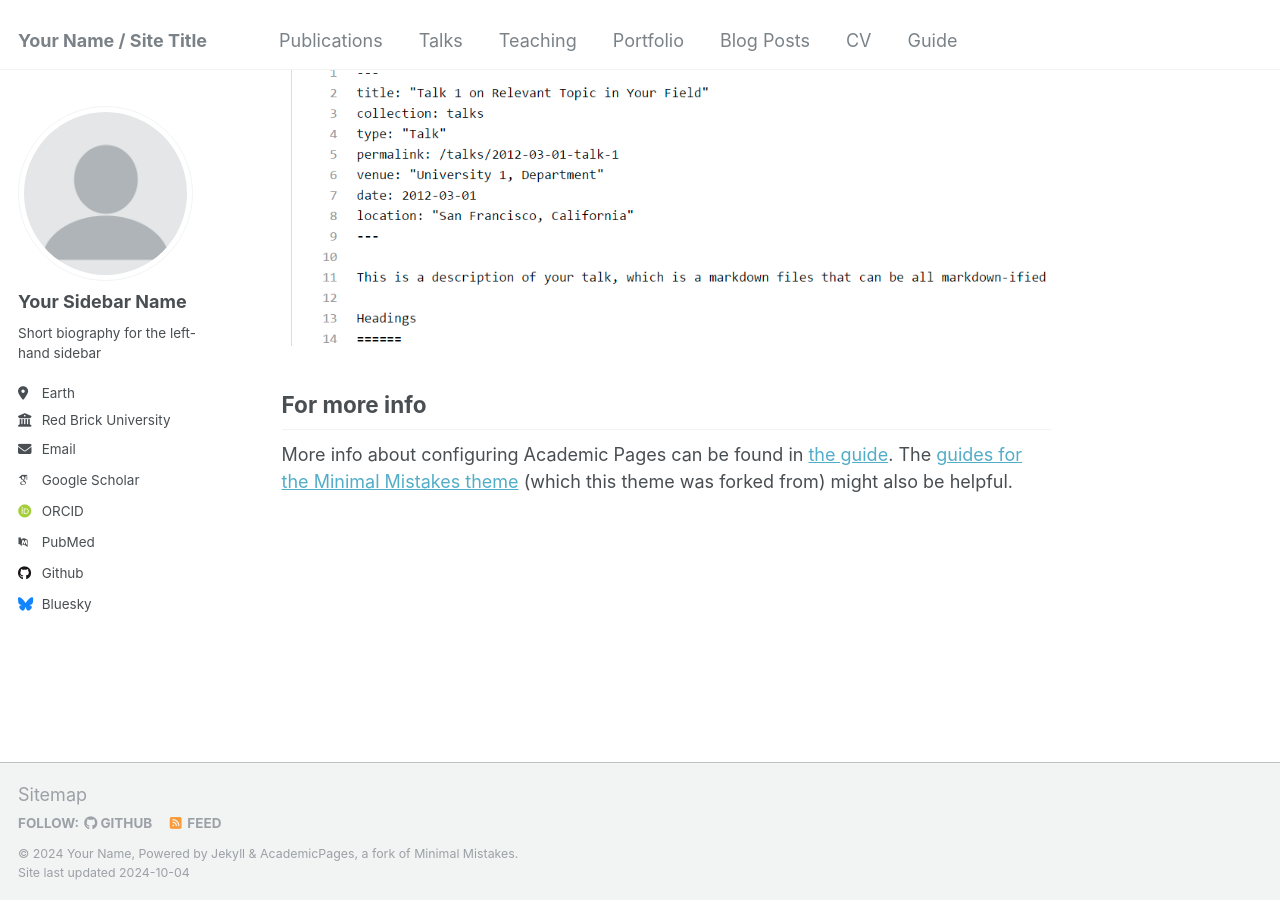
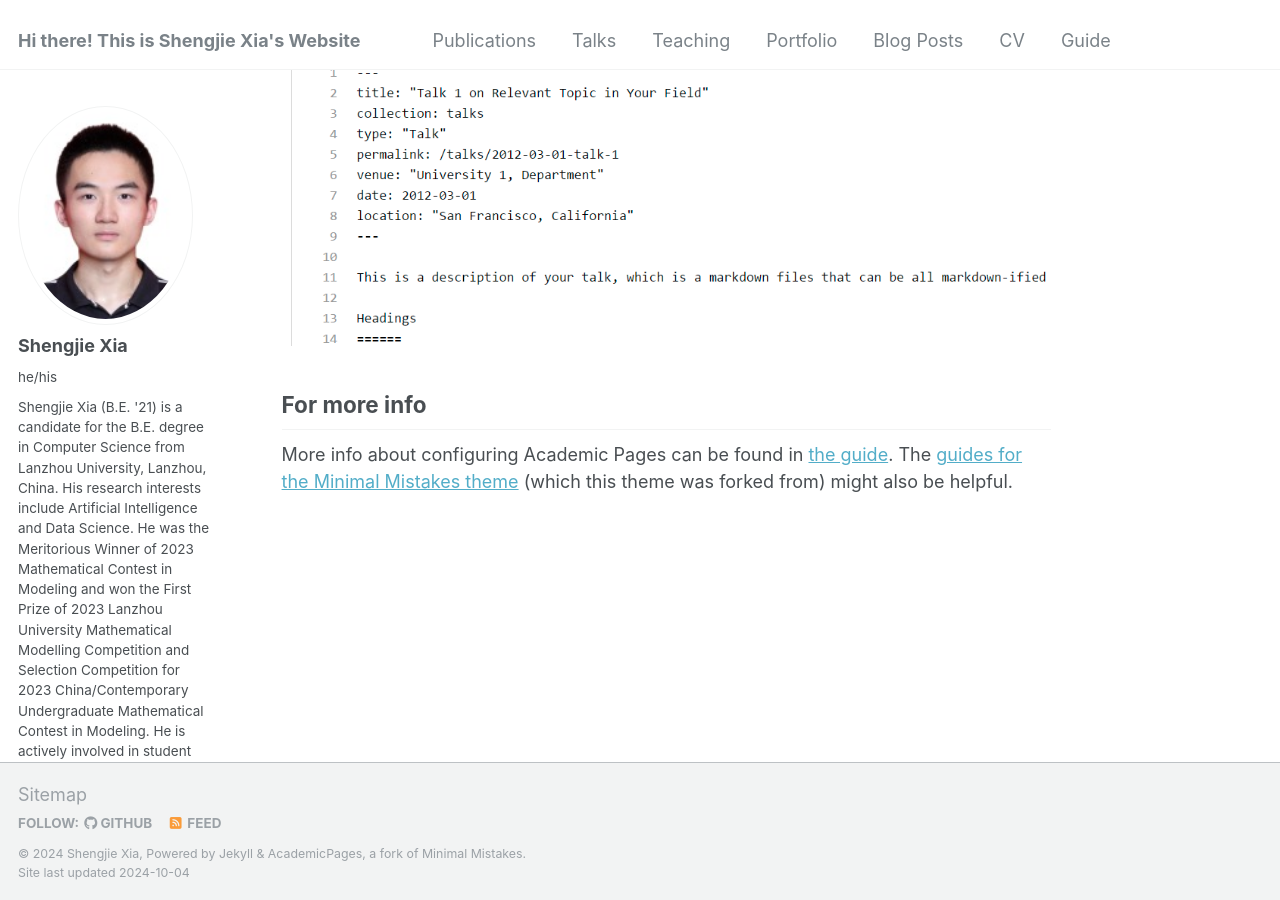
Before and after one commit to xiashj2021/xiashj2021.github.io, a Jekyll site: the page built from _pages/about.md, in a window 1280 px wide and 900 px high, scrolled down 2643 px. Built offline with Jekyll 4.4.1, drawn with Linux system fonts in a browser that asks for light colours; some web fonts are replaced.

Commit message:
Update _config.yml

```diff
--- a/_config.yml
+++ b/_config.yml
@@ -8,47 +8,47 @@
 
 # Basic Site Settings
 locale                   : "en-US"
-title                    : "Your Name / Site Title"
+title                    : "Hi there! This is Shengjie Xia's Website"
 title_separator          : "-"
-name                     : &name "Your Name"
-description              : &description "personal description"
-url                      : https://academicpages.github.io # the base hostname & protocol for your site e.g. "https://mmistakes.github.io"
+name                     : &name "Shengjie Xia"
+description              : &description "Personal Academic Webiste"
+url                      : https://xiashj2021.github.io # the base hostname & protocol for your site e.g. "https://mmistakes.github.io"
 baseurl                  : "" # the subpath of your site, e.g. "/blog"
-repository               : "academicpages/academicpages.github.io"
+repository               : "xiashj2021/xiashj2021.github.io"
 
 # Site Author - The following control what appear as part of the author content on the side bar.
 #               If a field is blank the icon and link will not appear, otherwise it will be shown.
 #               Additional customization can be done by editing /_includes/author-profile.html
 author:
   # Biographic information
-  avatar           : "profile.png"
-  name             : "Your Sidebar Name"
-  pronouns         : # example: "she/her"
-  bio              : "Short biography for the left-hand sidebar"
+  avatar           : "shengjie.jpg"
+  name             : "Shengjie Xia"
+  pronouns         : "he/his" # example: "she/her"
+  bio              : "Shengjie Xia (B.E. '21) is a candidate for the B.E. degree in Computer Science from Lanzhou University, Lanzhou, China. His research interests include Artificial Intelligence and Data Science. He was the Meritorious Winner of 2023 Mathematical Contest in Modeling and won the First Prize of 2023 Lanzhou University Mathematical Modelling Competition and Selection Competition for 2023 China/Contemporary Undergraduate Mathematical Contest in Modeling. He is actively involved in student and social activities, loves reading and writing, badminton and cycling, and is interested in adventures."
   location         : "Earth"
-  employer         : "Red Brick University"
+  employer         : "Lanzhou University"
   uri              : # URL
-  email            : "none@example.org"
+  email            : "xiashj21@lzu.edu.cn"
 
   # Academic websites
   arxiv            : # URL - Update with the correct link to your profile
-  googlescholar    : "https://scholar.google.com/citations?user=PS_CX0AAAAAJ"
+  googlescholar    : # "https://scholar.google.com/citations?user=PS_CX0AAAAAJ"
   impactstory      : # URL
-  orcid            : "http://orcid.org/yourorcidurl"
+  orcid            : "http://orcid.org/0009-0000-7578-3685"
   semantic         : # URL
-  pubmed           : "https://www.ncbi.nlm.nih.gov/pubmed/?term=john+snow"
+  pubmed           : # "https://www.ncbi.nlm.nih.gov/pubmed/?term=john+snow"
   researchgate     : # URL
 
   # Repositories and software development
   bitbucket        : # Username - Update with your username on the site
   codepen          : # Username
   dribbble         : # Username
-  github           : "academicpages"
+  github           : "xiashj2021"
   kaggle           : # Username
   stackoverflow    : # User number or user number and name (i.e., use "1" or "1/jeff-atwood")
 
   # Social media
-  bluesky          : "bsky.app" # Replace this with you Bluesky username
+  bluesky          : # Replace this with you Bluesky username
   facebook         : # Username
   flickr           : # Username
   foursquare       : # Username
```
